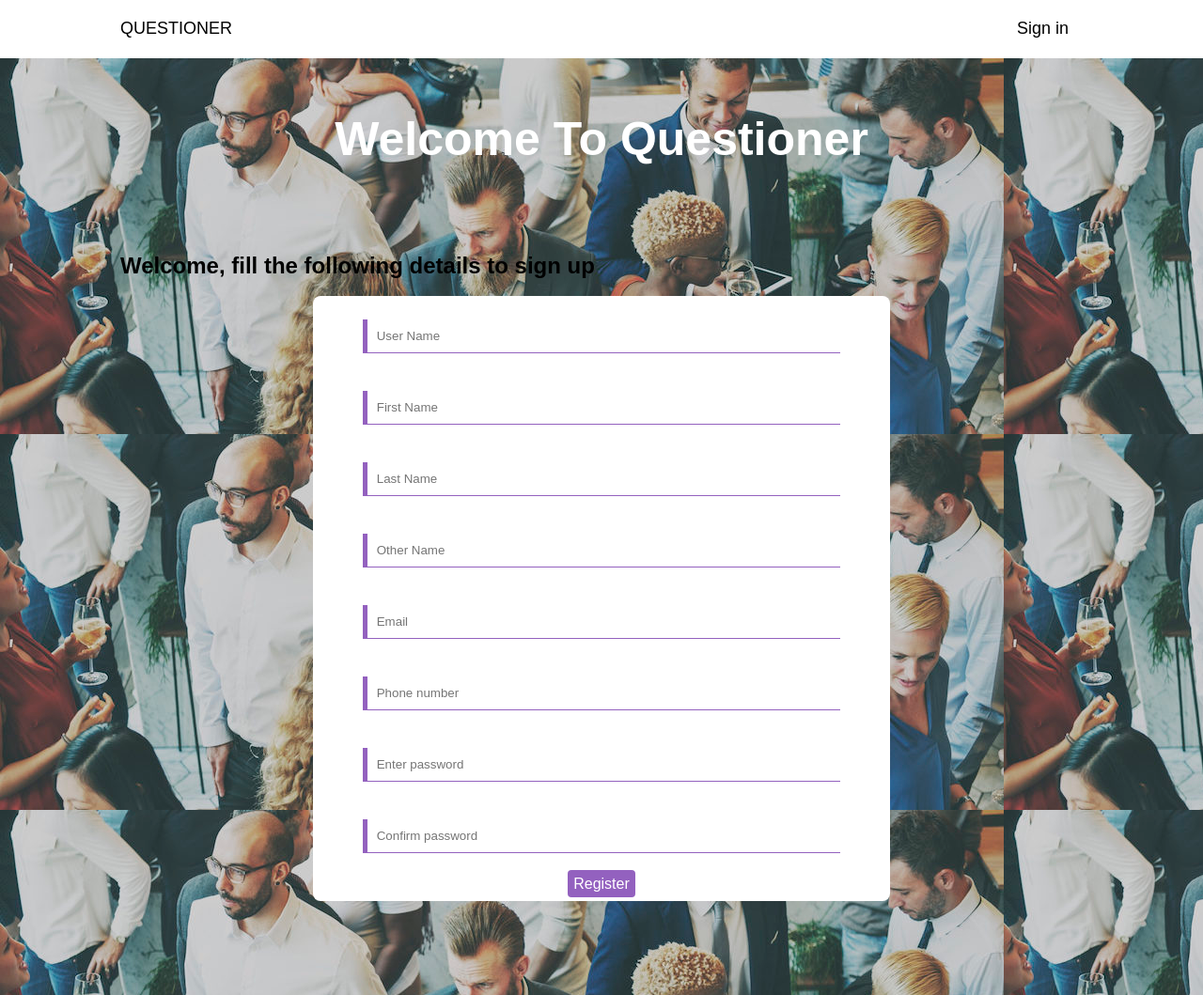
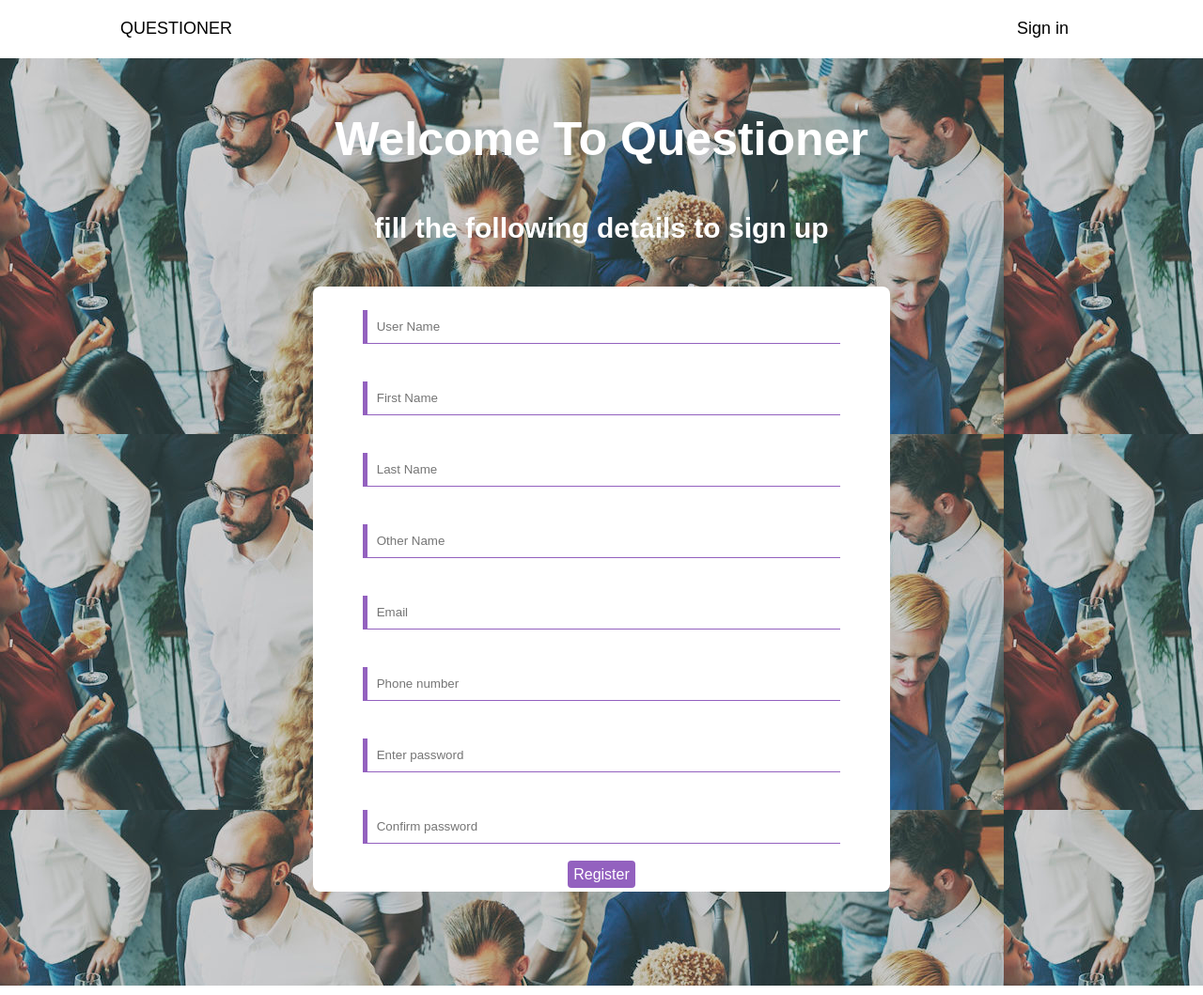
Before and after one commit to cvjude/Questioner, a plain HTML site: page UI/sign-up.html in a window 1280 px wide. Shown: the top 1059 px of the page at 94% size. Drawn offline with Linux system fonts and the light colour scheme.

Commit message:
(chore) make UI better to look at

```diff
--- a/UI/CSS/style-1.css
+++ b/UI/CSS/style-1.css
@@ -535,3 +535,8 @@ footer{
 	background-color: grey;
 	color:white;
 }
+
+#bold{
+	color:white;
+	font-size: 30px
+}
--- a/UI/sign-up.html
+++ b/UI/sign-up.html
@@ -24,11 +24,11 @@
 		<section id = "showcase">
 			<div class = "container">
 				<h2>Welcome To Questioner</h2>
+				<h3 id = 'bold'>fill the following details to sign up</h3>
 			</div>
 		</section>
 
 		<div class = "container">
-			<h2>Welcome, fill the following details to sign up</h2>
 			<form class = "signUpForm" method = "post" >
 				<input placeholder = "User Name" type = "text" name = "UserName" id = "UserName" required><br>
 				<input placeholder = "First Name" type = "text" name = "FirstName" id = "FirstName" required><br>
```
